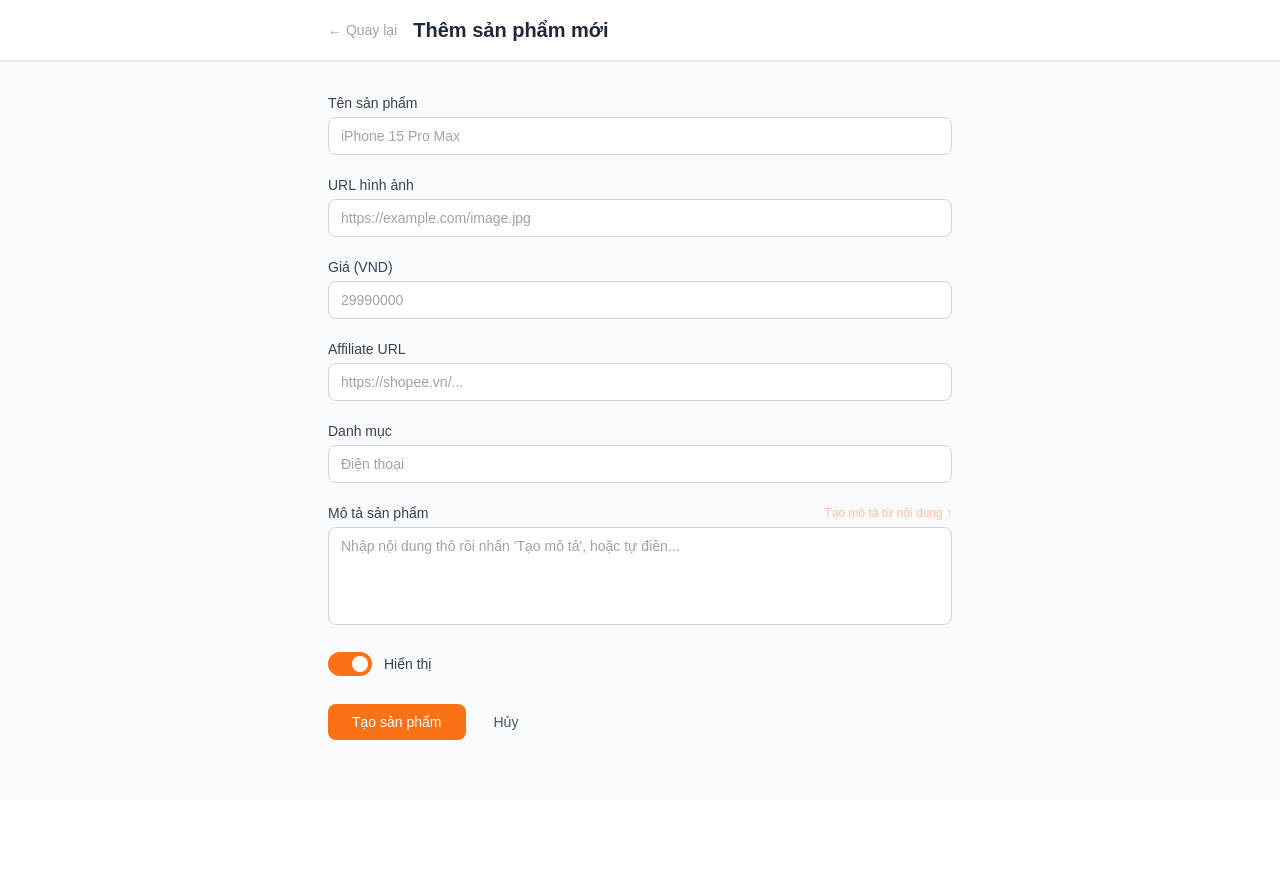
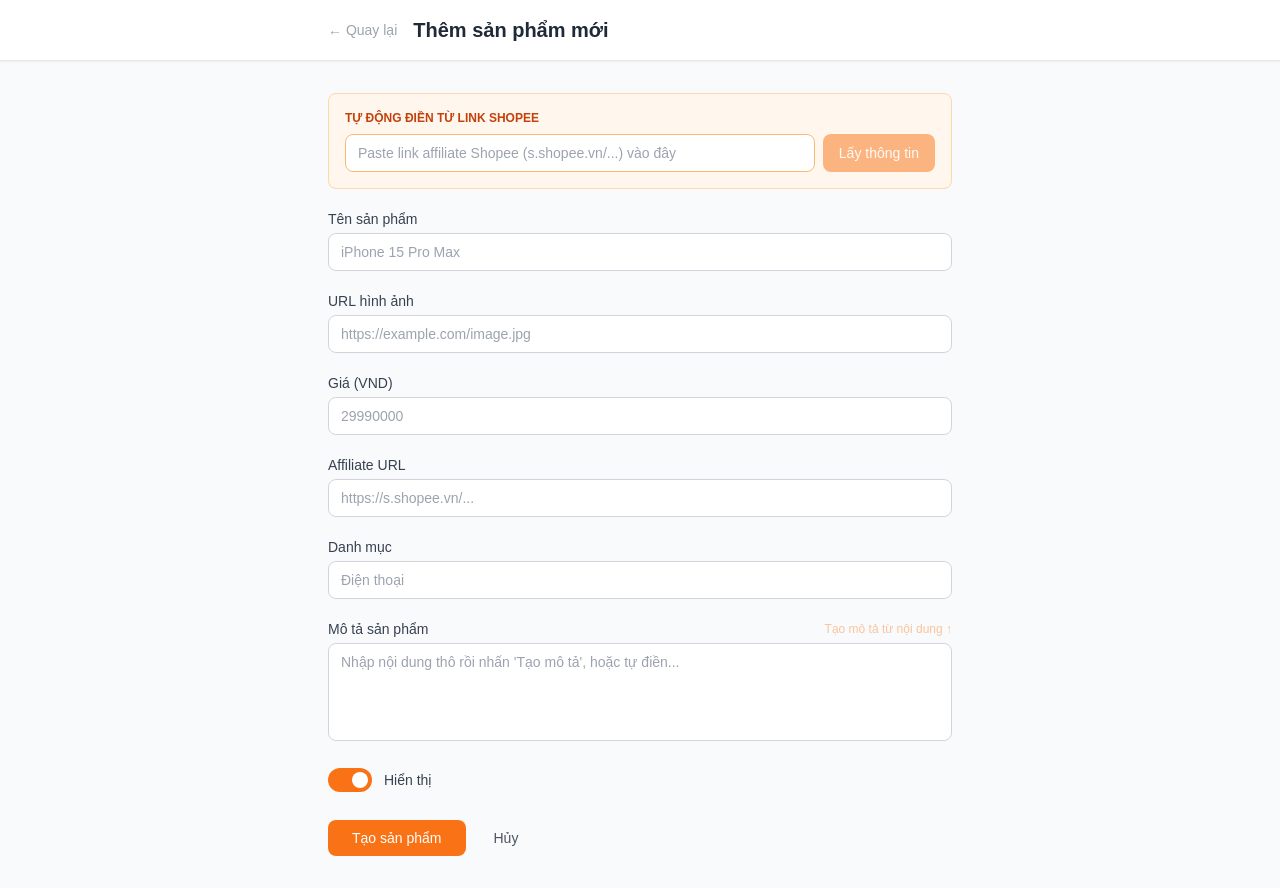
Before and after one commit to truonglongag99/mini_shopee, a Next.js app: page /admin/products/new in a window 1280 px wide. Before the commit the page ends 800 px from the top, so only its background shows below. Built offline with nearby package versions, Linux system fonts and the light colour scheme.

Commit message:
update code

```diff
--- /dev/null
+++ b/app/api/products/parse-shopee/route.ts
@@ -0,0 +1,70 @@
+import { NextRequest, NextResponse } from 'next/server'
+import { isValidSession } from '@/lib/auth'
+
+export const dynamic = 'force-dynamic'
+
+function parseShopeeUrl(url: string): { shopId: string; itemId: string } | null {
+  const match = url.match(/i\.(\d+)\.(\d+)/)
+  if (!match) return null
+  return { shopId: match[1], itemId: match[2] }
+}
+
+async function resolveShortUrl(url: string): Promise<string> {
+  // Follow redirects to get the actual product URL
+  const res = await fetch(url, {
+    method: 'GET',
+    redirect: 'follow',
+    headers: {
+      'User-Agent': 'Mozilla/5.0 (Macintosh; Intel Mac OS X 10_15_7) AppleWebKit/537.36 (KHTML, like Gecko) Chrome/120.0.0.0 Safari/537.36',
+    },
+  })
+  return res.url
+}
+
+export async function POST(request: NextRequest) {
+  if (!(await isValidSession(request.headers.get('cookie'))))
+    return NextResponse.json({ error: 'Unauthorized' }, { status: 401 })
+
+  let { url } = await request.json()
+  if (!url) return NextResponse.json({ error: 'Missing url' }, { status: 400 })
+
+  // Resolve short URL (s.shopee.vn)
+  if (url.includes('s.shopee.vn') || !url.includes('i.')) {
+    try {
+      url = await resolveShortUrl(url)
+    } catch {
+      return NextResponse.json({ error: 'Không resolve được link affiliate' }, { status: 400 })
+    }
+  }
+
+  const parsed = parseShopeeUrl(url)
+  if (!parsed) return NextResponse.json({ error: 'Không parse được URL Shopee' }, { status: 400 })
+
+  const { shopId, itemId } = parsed
+
+  const res = await fetch(
+    `https://shopee.vn/api/v4/item/get?itemid=${itemId}&shopid=${shopId}`,
+    {
+      headers: {
+        'User-Agent': 'Mozilla/5.0 (Macintosh; Intel Mac OS X 10_15_7) AppleWebKit/537.36 (KHTML, like Gecko) Chrome/120.0.0.0 Safari/537.36',
+        'Referer': 'https://shopee.vn/',
+        'Accept': 'application/json',
+      },
+    }
+  )
+
+  if (!res.ok) return NextResponse.json({ error: 'Không lấy được thông tin sản phẩm' }, { status: 500 })
+
+  const data = await res.json()
+  const item = data?.data?.item
+
+  if (!item) return NextResponse.json({ error: 'Không tìm thấy sản phẩm' }, { status: 404 })
+
+  const name = item.name ?? ''
+  const price = item.price ? item.price / 100000 : item.price_min ? item.price_min / 100000 : 0
+  const imageId = item.image ?? item.images?.[0]
+  const imageUrl = imageId ? `https://down-vn.img.susercontent.com/file/${imageId}` : ''
+  const category = item.categories?.[item.categories.length - 1]?.display_name ?? ''
+
+  return NextResponse.json({ name, price, imageUrl, category })
+}
--- a/components/admin/ProductForm.tsx
+++ b/components/admin/ProductForm.tsx
@@ -8,7 +8,7 @@ const FIELDS: Array<{name: keyof Omit<FormData, 'description' | 'isVisible'>; la
   { name: 'name', label: 'Tên sản phẩm', type: 'text', placeholder: 'iPhone 15 Pro Max' },
   { name: 'imageUrl', label: 'URL hình ảnh', type: 'url', placeholder: 'https://example.com/image.jpg' },
   { name: 'price', label: 'Giá (VND)', type: 'number', placeholder: '29990000' },
-  { name: 'affiliateUrl', label: 'Affiliate URL', type: 'url', placeholder: 'https://shopee.vn/...' },
+  { name: 'affiliateUrl', label: 'Affiliate URL', type: 'url', placeholder: 'https://s.shopee.vn/...' },
   { name: 'category', label: 'Danh mục', type: 'text', placeholder: 'Điện thoại' },
 ]
 
@@ -18,6 +18,34 @@ export function ProductForm({ initialData, productId }: { initialData?: FormData
   const [loading, setLoading] = useState(false)
   const [error, setError] = useState('')
   const [generatingDesc, setGeneratingDesc] = useState(false)
+  const [shopeeUrl, setShopeeUrl] = useState('')
+  const [parsing, setParsing] = useState(false)
+  const [parseError, setParseError] = useState('')
+
+  async function handleParseShopee() {
+    if (!shopeeUrl) return
+    setParsing(true)
+    setParseError('')
+    const res = await fetch('/api/products/parse-shopee', {
+      method: 'POST',
+      headers: { 'Content-Type': 'application/json' },
+      body: JSON.stringify({ url: shopeeUrl }),
+    })
+    const data = await res.json()
+    if (!res.ok) {
+      setParseError(data.error ?? 'Không parse được URL')
+    } else {
+      setForm(p => ({
+        ...p,
+        name: data.name || p.name,
+        imageUrl: data.imageUrl || p.imageUrl,
+        price: data.price ? String(Math.round(data.price)) : p.price,
+        category: data.category || p.category,
+        affiliateUrl: shopeeUrl, // giữ nguyên link affiliate gốc
+      }))
+    }
+    setParsing(false)
+  }
 
   async function handleGenerateDescription() {
     if (!form.description) return
@@ -48,6 +76,29 @@ export function ProductForm({ initialData, productId }: { initialData?: FormData
 
   return (
     <form onSubmit={handleSubmit} className="space-y-5 w-full">
+      {/* Shopee URL auto-parse */}
+      <div className="bg-orange-50 border border-orange-200 rounded-lg p-4 space-y-2">
+        <p className="text-xs font-semibold text-orange-700 uppercase">Tự động điền từ link Shopee</p>
+        <div className="flex gap-2">
+          <input
+            type="url"
+            value={shopeeUrl}
+            onChange={e => setShopeeUrl(e.target.value)}
+            placeholder="Paste link affiliate Shopee (s.shopee.vn/...) vào đây"
+            className="flex-1 px-3 py-2 border border-orange-300 rounded-lg text-sm focus:outline-none focus:border-orange-400 bg-white"
+          />
+          <button
+            type="button"
+            onClick={handleParseShopee}
+            disabled={parsing || !shopeeUrl}
+            className="bg-orange-500 text-white px-4 py-2 rounded-lg hover:bg-orange-600 disabled:opacity-50 text-sm font-medium whitespace-nowrap"
+          >
+            {parsing ? 'Đang lấy...' : 'Lấy thông tin'}
+          </button>
+        </div>
+        {parseError && <p className="text-xs text-red-500">{parseError}</p>}
+      </div>
+
       {FIELDS.map(f => (
         <div key={f.name}>
           <label htmlFor={f.name} className="block text-sm font-medium text-gray-700 mb-1">{f.label}</label>
```
